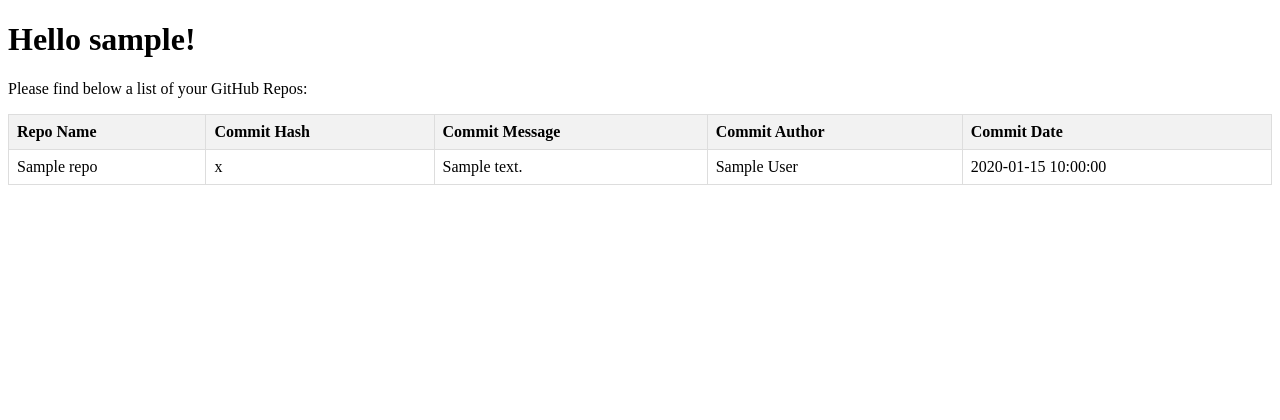
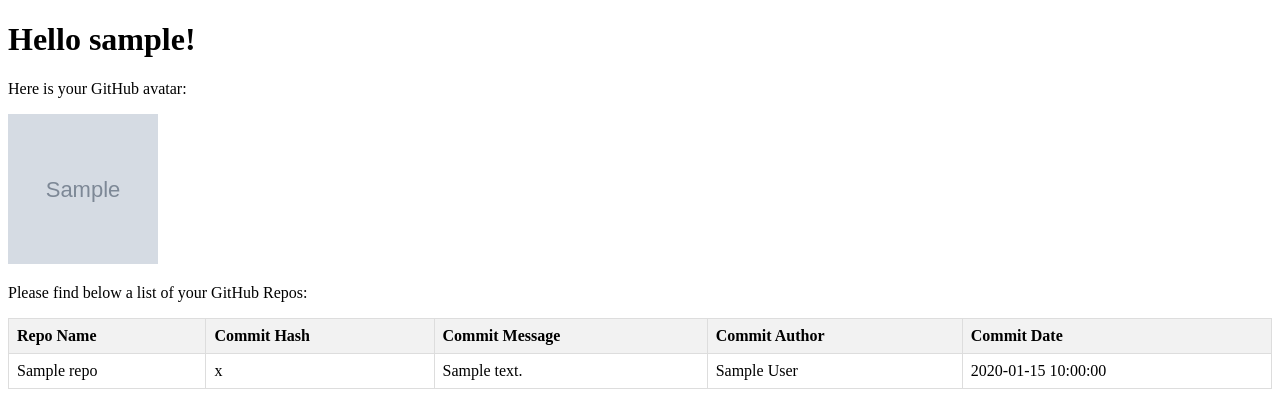
Before and after one commit to alexbull1999/SSE_LAB2, a Flask app: template templates/gitdata.html in a window 1280 px wide. Shown: the top 420 px of the page. Run offline with Flask 3, Linux system fonts and the light colour scheme; the template is opened without the code that fills it: most values are stand-ins (such as "Sample title", 1, 10 or a date in 2020); grey boxes marked "Sample" are stand-in pictures.

Commit message:
Adding github avatar

```diff
--- a/app.py
+++ b/app.py
@@ -16,6 +16,13 @@ def submit():
     input_animal = request.form.get("animal")
     input_gitusername = request.form.get("gitusername")
     if input_gitusername is not None:
+        avatar_response = requests.get(
+            f"https://api.github.com/users/{input_gitusername}"
+        )
+        if avatar_response.status_code == 200:
+            avatar_data = avatar_response.json()
+            avatar_url = avatar_data["avatar_url"]
+
         response = requests.get(
             f"https://api.github.com/users/{input_gitusername}/repos"
         )
@@ -59,8 +66,14 @@ def submit():
                             }
                         )
 
+            return render_template(
+                "gitdata.html",
+                gitusername=input_gitusername,
+                repos=detailed_git,
+                avatar=avatar_url,
+            )
         return render_template(
-            "gitdata.html", gitusername=input_gitusername, repos=detailed_git
+            "gitdata.html", gitusername=input_gitusername, repos=[]
         )
 
     if input_animal == "Goat" or input_animal == "goat":
--- a/templates/gitdata.html
+++ b/templates/gitdata.html
@@ -24,6 +24,13 @@
 
 <body>
 	<h1>Hello {{gitusername}}!</h1>
+    <p>Here is your GitHub avatar:</p>
+    {% if avatar %}
+        <img src="{{ avatar }}" alt="GitHub Avatar" width="150" height="150">
+    {% else %}
+        <p>No avatar found for user "{{ gitusername }}" or an error occurred.</p>
+    {% endif %}
+
 	<p>Please find below a list of your GitHub Repos:</p>
 	 {% if repos %}
         <table>
```
